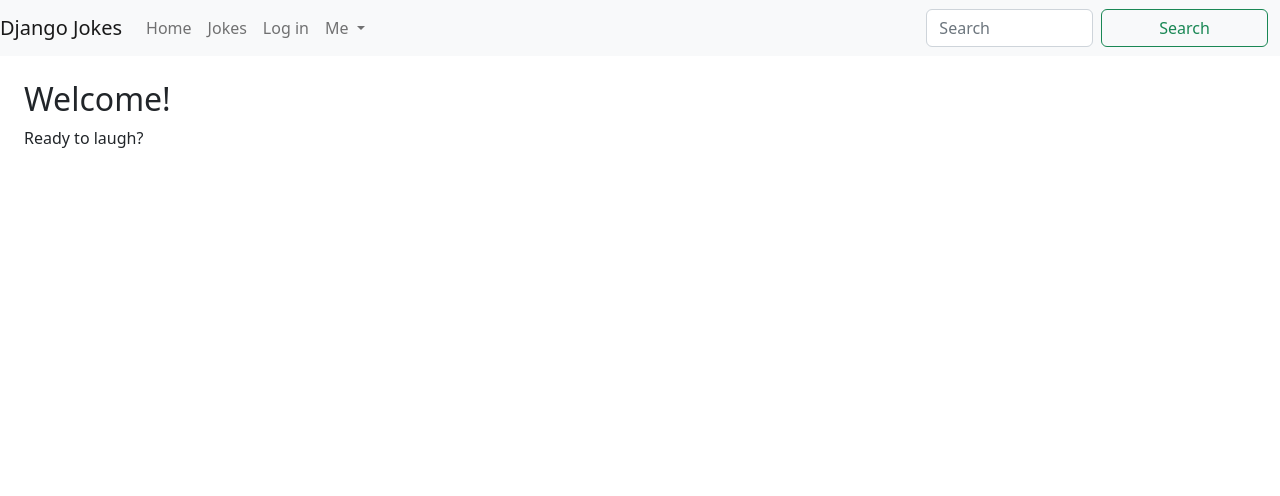
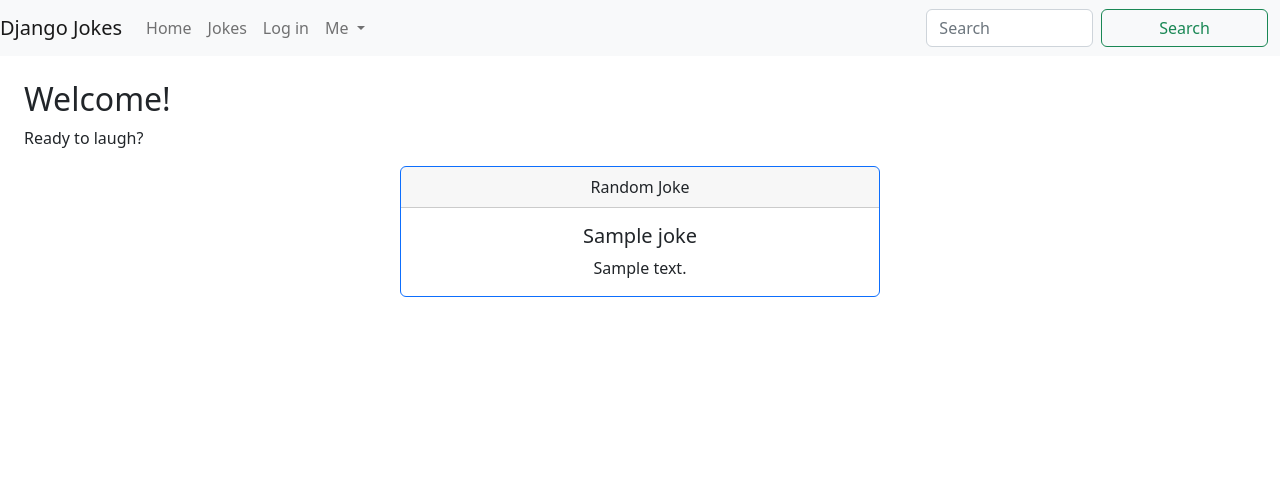
Before and after one commit to dpreciado22/djangojokes.com, a Django app: page / in a window 1280 px wide. Shown: the top 496 px of the page. Run offline with Django 5.2, Linux system fonts and the light colour scheme; tables that the repository leaves empty hold one stand-in row (values such as "Sample post"); some libraries are stand-ins or nearby versions.

Commit message:
custom tag

```diff
--- /dev/null
+++ b/common/templatetags/common_tags.py
@@ -0,0 +1,21 @@
+import random
+from django import template
+
+from jokes.models import Joke
+
+register = template.Library()
+
+@register.inclusion_tag('common/joke.html')
+def random_joke():
+    count = Joke.objects.count()
+    if count > 0: # In case we haven't added any jokes yet
+        i = random.randint(0, count-1)
+        joke = Joke.objects.all()[i]
+        return {'joke': joke}
+    else:
+        return {
+            'joke': {
+                'question': 'You know what is funny?',
+                'answer': 'There are no jokes in the database.'
+            }
+        }
--- a/djangojokes/settings.py
+++ b/djangojokes/settings.py
@@ -40,6 +40,7 @@ INSTALLED_APPS = [
     'django.contrib.staticfiles',
 
     # Local apps
+    'common.apps.CommonConfig',
     'jokes.apps.JokesConfig',
     'pages.apps.PagesConfig',
 ]
--- /dev/null
+++ b/templates/common/joke.html
@@ -0,0 +1,8 @@
+<div class="card border-primary m-auto mb-3 text-center"
+  style="max-width: 30rem">
+  <div class="card-header">Random Joke</div>
+  <div class="card-body">
+    <h5 class="card-title">{{ joke.question }}</h5>
+    <p class="card-text">{{ joke.answer }}</p>
+  </div>
+</div>
--- a/templates/pages/home.html
+++ b/templates/pages/home.html
@@ -1,7 +1,9 @@
 {% extends "_base.html" %}
+{% load common_tags %}
 
 {% block title %}Home{% endblock %}
 {% block main %}
   <h2>Welcome!</h2>
   <p>Ready to laugh?</p>
+  {% random_joke %}
 {% endblock %}
```
